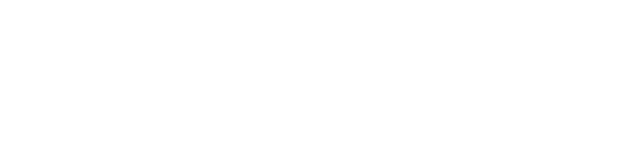
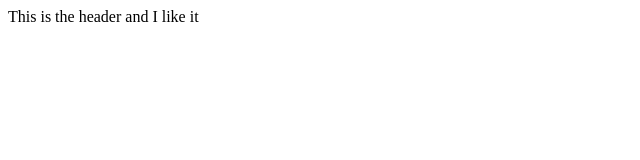
Before and after one commit to david-leverenz/hoops, a plain HTML site: page index.html in a window 1280 px wide. Shown: the whole page, without its empty margins (0-640 px from the left). Drawn offline with Linux system fonts and the light colour scheme.

Commit message:
slight updates

```diff
--- a/index.html
+++ b/index.html
@@ -7,6 +7,6 @@
     <title>Hoops</title>
 </head>
 <body>
-
+  <header>This is the header and I like it</header>
 </body>
 </html>
```
